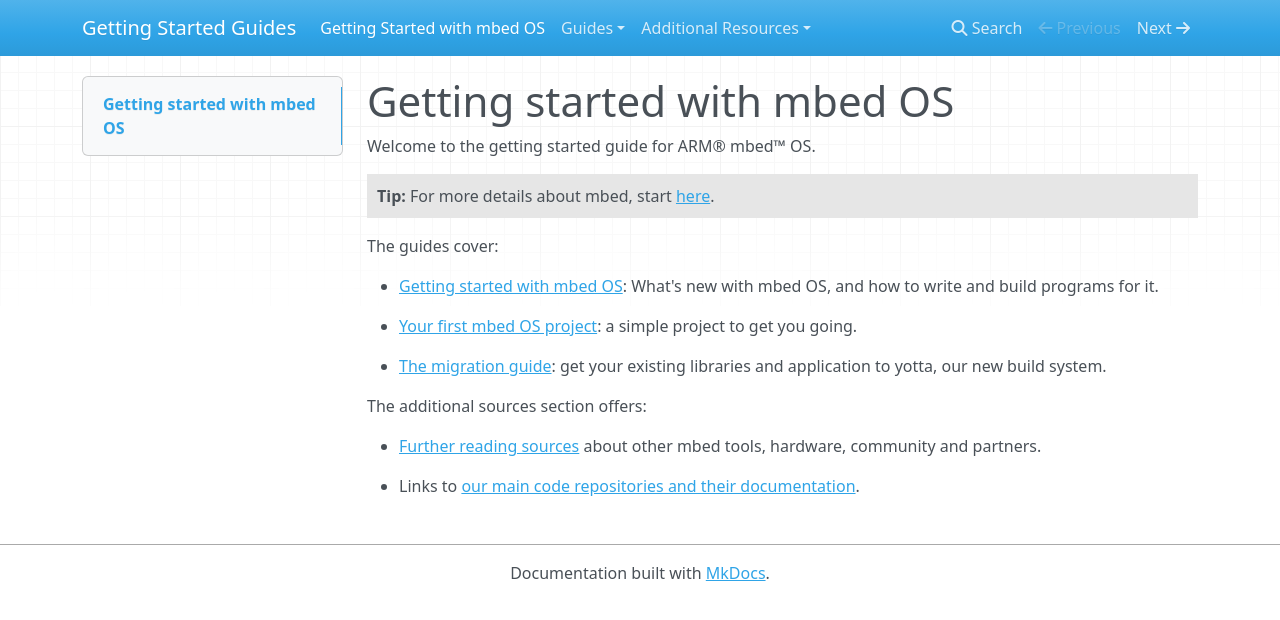
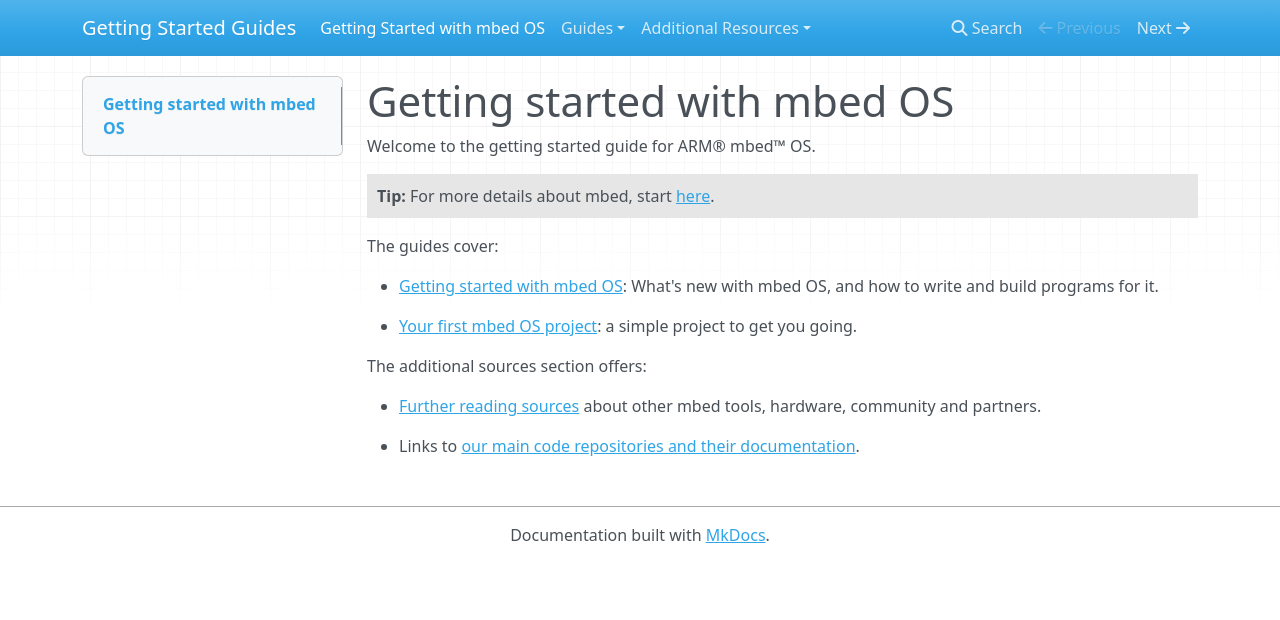
Before and after one commit to ARMmbed/GettingStartedmbedOS, an MkDocs documentation site: the page built from Docs/index.md, in a window 1280 px wide. Shown: the top 620 px of the page. Built offline with MkDocs 1.6.1, drawn with Linux system fonts in a browser that asks for light colours; nearby versions of some CDN libraries; old or Windows-style settings are respelled for this version of MkDocs.

Commit message:
Removing guide

```diff
--- a/Docs/index.md
+++ b/Docs/index.md
@@ -10,8 +10,6 @@ The guides cover:
 
 * [Your first mbed OS project](FirstProjectmbedOS.md): a simple project to get you going.
 
-* [The migration guide](MigrationGuide.md): get your existing libraries and application to yotta, our new build system.
-
 The additional sources section offers:
 
 * [Further reading sources](FurtherReading.md) about other mbed tools, hardware, community and partners.
```
